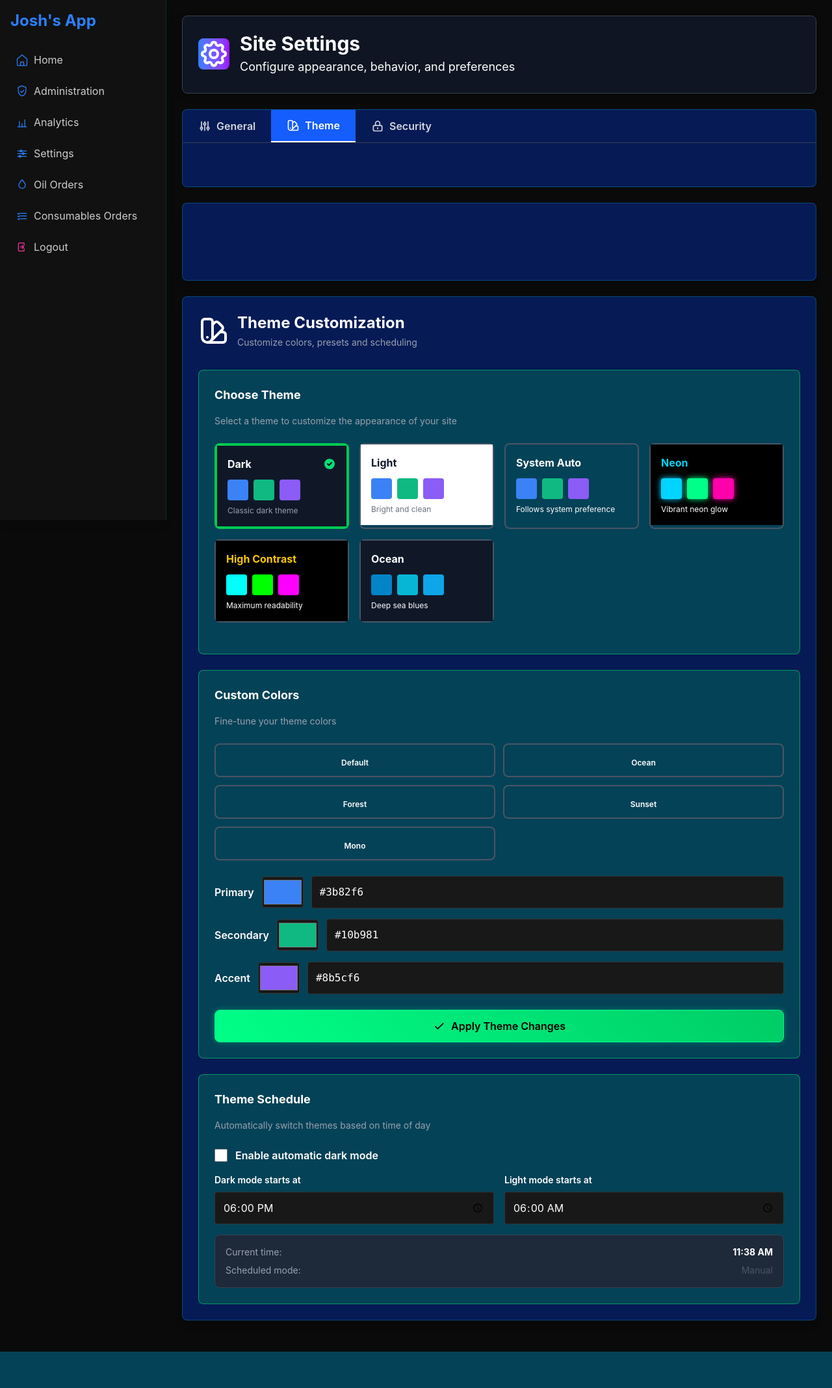
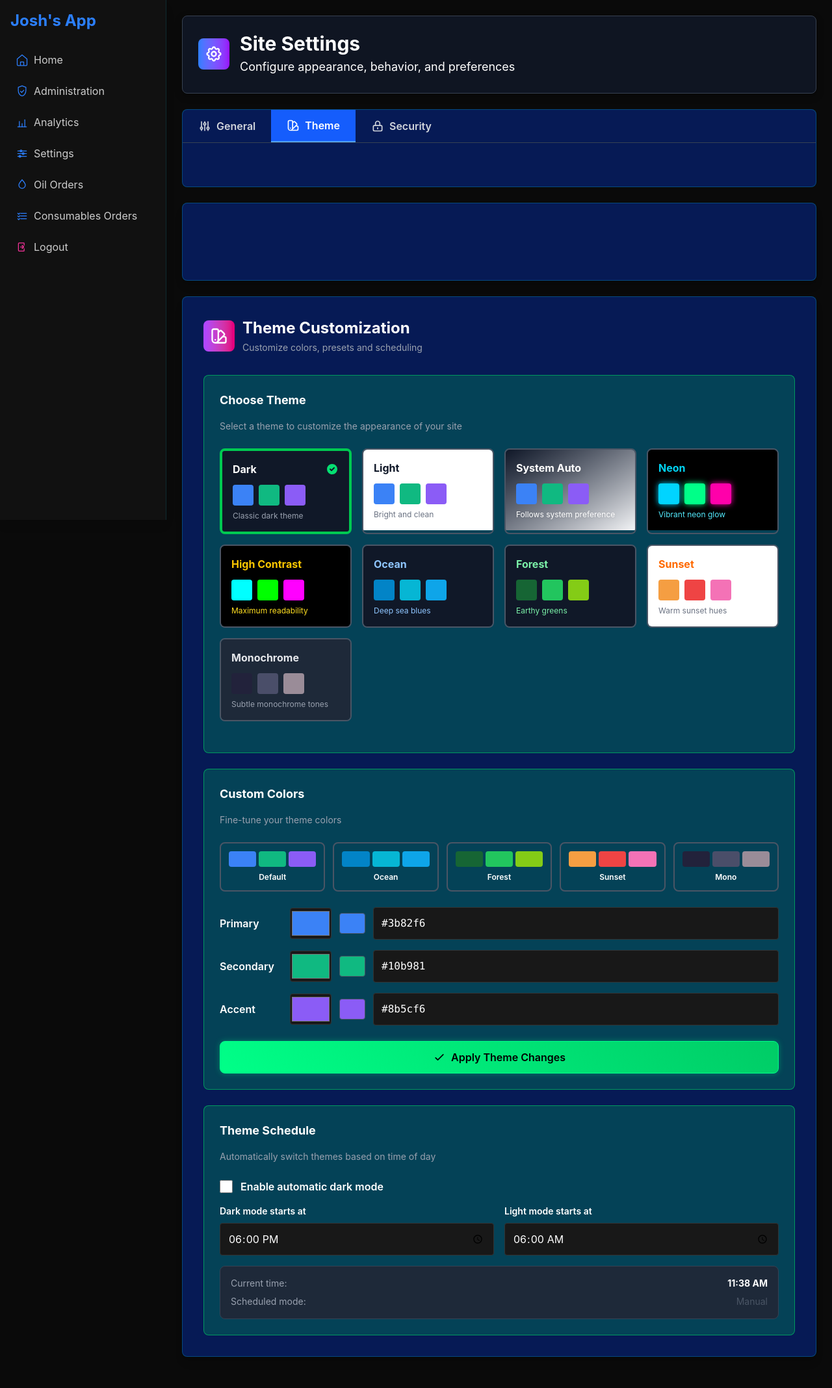
Before and after one commit to SmokeHound/joshburt.com.au, a PHP site: page /settings.html in a window 1280 px wide, after a click on "Theme". Shown: the whole page at 65% size. Before the commit the page ends 2080 px from the top, so only its background shows below. Run offline with PHP 8.4, Linux system fonts and the light colour scheme.

Commit message:
feat: add new themes (forest, sunset, mono) and update settings UI
- Introduced new themes: Forest, Sunset, and Monochrome with corresponding color palettes.
- Updated settings.html to include new theme options and color swatches.
- Enhanced color preview functionality with CSS variables for primary, secondary, and accent colors.
- Added utility classes for color swatches in shared-config.html.
- Implemented theme presets in shared-theme.html to support new themes.
- Created unit tests for settings preview to ensure correct CSS variable updates on input changes.

```diff
--- a/settings.html
+++ b/settings.html
@@ -331,6 +331,9 @@
                   <option value="neon">Neon</option>
                   <option value="high-contrast">High Contrast</option>
                   <option value="ocean">Ocean</option>
+                  <option value="forest">Forest</option>
+                  <option value="sunset">Sunset</option>
+                  <option value="mono">Monochrome</option>
                 </select>
 
                 <!-- Theme Cards Grid -->
@@ -347,9 +350,9 @@
                         </div>
                       </div>
                       <div class="flex gap-2 mb-2">
-                        <div class="w-8 h-8 rounded" style="background-color: #3b82f6;"></div>
-                        <div class="w-8 h-8 rounded" style="background-color: #10b981;"></div>
-                        <div class="w-8 h-8 rounded" style="background-color: #8b5cf6;"></div>
+                        <div class="w-8 h-8 rounded sw-3b82f6"></div>
+                        <div class="w-8 h-8 rounded sw-10b981"></div>
+                        <div class="w-8 h-8 rounded sw-8b5cf6"></div>
                       </div>
                       <p class="text-xs text-gray-400">Classic dark theme</p>
                     </div>
@@ -367,9 +370,9 @@
                         </div>
                       </div>
                       <div class="flex gap-2 mb-2">
-                        <div class="w-8 h-8 rounded" style="background-color: #3b82f6;"></div>
-                        <div class="w-8 h-8 rounded" style="background-color: #10b981;"></div>
-                        <div class="w-8 h-8 rounded" style="background-color: #8b5cf6;"></div>
+                        <div class="w-8 h-8 rounded sw-3b82f6"></div>
+                        <div class="w-8 h-8 rounded sw-10b981"></div>
+                        <div class="w-8 h-8 rounded sw-8b5cf6"></div>
                       </div>
                       <p class="text-xs text-gray-500">Bright and clean</p>
                     </div>
@@ -387,9 +390,9 @@
                         </div>
                       </div>
                       <div class="flex gap-2 mb-2">
-                        <div class="w-8 h-8 rounded" style="background-color: #3b82f6;"></div>
-                        <div class="w-8 h-8 rounded" style="background-color: #10b981;"></div>
-                        <div class="w-8 h-8 rounded" style="background-color: #8b5cf6;"></div>
+                        <div class="w-8 h-8 rounded sw-3b82f6"></div>
+                        <div class="w-8 h-8 rounded sw-10b981"></div>
+                        <div class="w-8 h-8 rounded sw-8b5cf6"></div>
                       </div>
                       <p class="text-xs text-white drop-shadow">Follows system preference</p>
                     </div>
@@ -407,9 +410,9 @@
                         </div>
                       </div>
                       <div class="flex gap-2 mb-2">
-                        <div class="w-8 h-8 rounded" style="background-color: #00d4ff; box-shadow: 0 0 10px #00d4ff;"></div>
-                        <div class="w-8 h-8 rounded" style="background-color: #00ff88; box-shadow: 0 0 10px #00ff88;"></div>
-                        <div class="w-8 h-8 rounded" style="background-color: #ff00aa; box-shadow: 0 0 10px #ff00aa;"></div>
+                        <div class="w-8 h-8 rounded sw-00d4ff"></div>
+                        <div class="w-8 h-8 rounded sw-00ff88"></div>
+                        <div class="w-8 h-8 rounded sw-ff00aa"></div>
                       </div>
                       <p class="text-xs text-cyan-300">Vibrant neon glow</p>
                     </div>
@@ -427,9 +430,9 @@
                         </div>
                       </div>
                       <div class="flex gap-2 mb-2">
-                        <div class="w-8 h-8 rounded" style="background-color: #00ffff;"></div>
-                        <div class="w-8 h-8 rounded" style="background-color: #00ff00;"></div>
-                        <div class="w-8 h-8 rounded" style="background-color: #ff00ff;"></div>
+                        <div class="w-8 h-8 rounded sw-00ffff"></div>
+                        <div class="w-8 h-8 rounded sw-00ff00"></div>
+                        <div class="w-8 h-8 rounded sw-ff00ff"></div>
                       </div>
                       <p class="text-xs text-yellow-300">Maximum readability</p>
                     </div>
@@ -447,11 +450,71 @@
                         </div>
                       </div>
                       <div class="flex gap-2 mb-2">
-                        <div class="w-8 h-8 rounded" style="background-color: #0284c7;"></div>
-                        <div class="w-8 h-8 rounded" style="background-color: #06b6d4;"></div>
-                        <div class="w-8 h-8 rounded" style="background-color: #0ea5e9;"></div>
+                        <div class="w-8 h-8 rounded sw-0284c7"></div>
+                        <div class="w-8 h-8 rounded sw-06b6d4"></div>
+                        <div class="w-8 h-8 rounded sw-0ea5e9"></div>
                       </div>
                       <p class="text-xs text-blue-300">Deep sea blues</p>
+                    </div>
+                  </div>
+
+                  <!-- Forest Theme -->
+                  <div class="theme-card relative cursor-pointer rounded-lg border-2 border-gray-600 hover:border-green-500 transition-all overflow-hidden group" data-theme="forest">
+                    <div class="p-4 bg-gray-900">
+                      <div class="flex items-center justify-between mb-3">
+                        <h4 class="font-bold text-green-300">Forest</h4>
+                        <div class="theme-active-indicator hidden">
+                          <svg class="w-5 h-5 text-green-400" fill="currentColor" viewBox="0 0 20 20">
+                            <path fill-rule="evenodd" d="M10 18a8 8 0 100-16 8 8 0 000 16zm3.707-9.293a1 1 0 00-1.414-1.414L9 10.586 7.707 9.293a1 1 0 00-1.414 1.414l2 2a1 1 0 001.414 0l4-4z" clip-rule="evenodd"/>
+                          </svg>
+                        </div>
+                      </div>
+                      <div class="flex gap-2 mb-2">
+                        <div class="w-8 h-8 rounded sw-166534"></div>
+                        <div class="w-8 h-8 rounded sw-22c55e"></div>
+                        <div class="w-8 h-8 rounded sw-84cc16"></div>
+                      </div>
+                      <p class="text-xs text-green-300">Earthy greens</p>
+                    </div>
+                  </div>
+
+                  <!-- Sunset Theme -->
+                  <div class="theme-card relative cursor-pointer rounded-lg border-2 border-gray-600 hover:border-orange-400 transition-all overflow-hidden group" data-theme="sunset">
+                    <div class="p-4 bg-white">
+                      <div class="flex items-center justify-between mb-3">
+                        <h4 class="font-bold text-orange-500">Sunset</h4>
+                        <div class="theme-active-indicator hidden">
+                          <svg class="w-5 h-5 text-green-400" fill="currentColor" viewBox="0 0 20 20">
+                            <path fill-rule="evenodd" d="M10 18a8 8 0 100-16 8 8 0 000 16zm3.707-9.293a1 1 0 00-1.414-1.414L9 10.586 7.707 9.293a1 1 0 00-1.414 1.414l2 2a1 1 0 001.414 0l4-4z" clip-rule="evenodd"/>
+                          </svg>
+                        </div>
+                      </div>
+                      <div class="flex gap-2 mb-2">
+                        <div class="w-8 h-8 rounded sw-f59e42"></div>
+                        <div class="w-8 h-8 rounded sw-ef4444"></div>
+                        <div class="w-8 h-8 rounded sw-f472b6"></div>
+                      </div>
+                      <p class="text-xs text-gray-500">Warm sunset hues</p>
+                    </div>
+                  </div>
+
+                  <!-- Monochrome Theme -->
+                  <div class="theme-card relative cursor-pointer rounded-lg border-2 border-gray-600 hover:border-gray-400 transition-all overflow-hidden group" data-theme="mono">
+                    <div class="p-4 bg-gray-800">
+                      <div class="flex items-center justify-between mb-3">
+                        <h4 class="font-bold text-gray-200">Monochrome</h4>
+                        <div class="theme-active-indicator hidden">
+                          <svg class="w-5 h-5 text-green-400" fill="currentColor" viewBox="0 0 20 20">
+                            <path fill-rule="evenodd" d="M10 18a8 8 0 100-16 8 8 0 000 16zm3.707-9.293a1 1 0 00-1.414-1.414L9 10.586 7.707 9.293a1 1 0 00-1.414 1.414l2 2a1 1 0 001.414 0l4-4z" clip-rule="evenodd"/>
+                          </svg>
+                        </div>
+                      </div>
+                      <div class="flex gap-2 mb-2">
+                        <div class="w-8 h-8 rounded sw-22223b"></div>
+                        <div class="w-8 h-8 rounded sw-4a4e69"></div>
+                        <div class="w-8 h-8 rounded sw-9a8c98"></div>
+                      </div>
+                      <p class="text-xs text-gray-400">Subtle monochrome tones</p>
                     </div>
                   </div>
                 </div>
@@ -476,41 +539,41 @@
                 <div class="grid grid-cols-2 sm:grid-cols-3 lg:grid-cols-5 gap-3 mb-6">
                   <button type="button" class="color-preset-btn p-3 rounded-lg border-2 border-gray-600 hover:border-blue-500 transition-all" data-preset="default">
                     <div class="flex gap-1 mb-2">
-                      <div class="w-full h-6 rounded" style="background-color: #3b82f6;"></div>
-                      <div class="w-full h-6 rounded" style="background-color: #10b981;"></div>
-                      <div class="w-full h-6 rounded" style="background-color: #8b5cf6;"></div>
+                      <div class="w-full h-6 rounded sw-3b82f6"></div>
+                      <div class="w-full h-6 rounded sw-10b981"></div>
+                      <div class="w-full h-6 rounded sw-8b5cf6"></div>
                     </div>
                     <p class="text-xs font-semibold">Default</p>
                   </button>
                   <button type="button" class="color-preset-btn p-3 rounded-lg border-2 border-gray-600 hover:border-blue-500 transition-all" data-preset="ocean">
                     <div class="flex gap-1 mb-2">
-                      <div class="w-full h-6 rounded" style="background-color: #0284c7;"></div>
-                      <div class="w-full h-6 rounded" style="background-color: #06b6d4;"></div>
-                      <div class="w-full h-6 rounded" style="background-color: #0ea5e9;"></div>
+                      <div class="w-full h-6 rounded sw-0284c7"></div>
+                      <div class="w-full h-6 rounded sw-06b6d4"></div>
+                      <div class="w-full h-6 rounded sw-0ea5e9"></div>
                     </div>
                     <p class="text-xs font-semibold">Ocean</p>
                   </button>
                   <button type="button" class="color-preset-btn p-3 rounded-lg border-2 border-gray-600 hover:border-blue-500 transition-all" data-preset="forest">
                     <div class="flex gap-1 mb-2">
-                      <div class="w-full h-6 rounded" style="background-color: #166534;"></div>
-                      <div class="w-full h-6 rounded" style="background-color: #22c55e;"></div>
-                      <div class="w-full h-6 rounded" style="background-color: #84cc16;"></div>
+                      <div class="w-full h-6 rounded sw-166534"></div>
+                      <div class="w-full h-6 rounded sw-22c55e"></div>
+                      <div class="w-full h-6 rounded sw-84cc16"></div>
                     </div>
                     <p class="text-xs font-semibold">Forest</p>
                   </button>
                   <button type="button" class="color-preset-btn p-3 rounded-lg border-2 border-gray-600 hover:border-blue-500 transition-all" data-preset="sunset">
                     <div class="flex gap-1 mb-2">
-                      <div class="w-full h-6 rounded" style="background-color: #f59e42;"></div>
-                      <div class="w-full h-6 rounded" style="background-color: #ef4444;"></div>
-                      <div class="w-full h-6 rounded" style="background-color: #f472b6;"></div>
+                      <div class="w-full h-6 rounded sw-f59e42"></div>
+                      <div class="w-full h-6 rounded sw-ef4444"></div>
+                      <div class="w-full h-6 rounded sw-f472b6"></div>
                     </div>
                     <p class="text-xs font-semibold">Sunset</p>
                   </button>
                   <button type="button" class="color-preset-btn p-3 rounded-lg border-2 border-gray-600 hover:border-blue-500 transition-all" data-preset="mono">
                     <div class="flex gap-1 mb-2">
-                      <div class="w-full h-6 rounded" style="background-color: #22223b;"></div>
-                      <div class="w-full h-6 rounded" style="background-color: #4a4e69;"></div>
-                      <div class="w-full h-6 rounded" style="background-color: #9a8c98;"></div>
+                      <div class="w-full h-6 rounded sw-22223b"></div>
+                      <div class="w-full h-6 rounded sw-4a4e69"></div>
+                      <div class="w-full h-6 rounded sw-9a8c98"></div>
                     </div>
                     <p class="text-xs font-semibold">Mono</p>
                   </button>
@@ -521,16 +584,19 @@
                   <div class="flex items-center gap-3">
                     <label for="primaryColor" class="w-24 font-semibold">Primary</label>
                     <input id="primaryColor" type="color" class="w-16 h-12 rounded cursor-pointer" value="#3b82f6" />
+                    <div aria-hidden="true" title="Primary preview" class="w-10 h-8 rounded preview-box-primary border border-gray-600"></div>
                     <input id="primaryColorText" class="flex-1 p-3 rounded bg-gray-100 dark:bg-gray-700 font-mono" value="#3b82f6" title="Primary color hex" placeholder="#3b82f6" />
                   </div>
                   <div class="flex items-center gap-3">
                     <label for="secondaryColor" class="w-24 font-semibold">Secondary</label>
                     <input id="secondaryColor" type="color" class="w-16 h-12 rounded cursor-pointer" value="#10b981" />
+                    <div aria-hidden="true" title="Secondary preview" class="w-10 h-8 rounded preview-box-secondary border border-gray-600"></div>
                     <input id="secondaryColorText" class="flex-1 p-3 rounded bg-gray-100 dark:bg-gray-700 font-mono" value="#10b981" title="Secondary color hex" placeholder="#10b981" />
                   </div>
                   <div class="flex items-center gap-3">
                     <label for="accentColor" class="w-24 font-semibold">Accent</label>
                     <input id="accentColor" type="color" class="w-16 h-12 rounded cursor-pointer" value="#8b5cf6" />
+                    <div aria-hidden="true" title="Accent preview" class="w-10 h-8 rounded preview-box-accent border border-gray-600"></div>
                     <input id="accentColorText" class="flex-1 p-3 rounded bg-gray-100 dark:bg-gray-700 font-mono" value="#8b5cf6" title="Accent color hex" placeholder="#8b5cf6" />
                   </div>
                 </div>
@@ -975,14 +1041,20 @@
       });
 
       // Color pickers and text inputs sync
-      colorInputs.forEach((inputId, index) => {
+        colorInputs.forEach((inputId, index) => {
         const colorInput = document.getElementById(inputId);
         const textInput = document.getElementById(colorTexts[index]);
-        const preview = document.getElementById(previews[index]);
+        const varName = ['--preview-primary','--preview-secondary','--preview-accent'][index];
+
+        // initialize from existing inputs
+        if (colorInput && colorInput.value) {
+          document.documentElement.style.setProperty(varName, colorInput.value);
+        }
 
         colorInput.addEventListener('change', (e) => {
           textInput.value = e.target.value;
-          if (preview) preview.style.backgroundColor = e.target.value;
+          // set CSS variable on :root for live preview styling
+          document.documentElement.style.setProperty(varName, e.target.value);
           presetSelect.value = '';
           // Reset preset button styling
           colorPresetButtons.forEach(b => {
@@ -994,7 +1066,7 @@
         textInput.addEventListener('change', (e) => {
           if (/^#[0-9A-F]{6}$/i.test(e.target.value)) {
             colorInput.value = e.target.value;
-            if (preview) preview.style.backgroundColor = e.target.value;
+            document.documentElement.style.setProperty(varName, e.target.value);
             presetSelect.value = '';
             // Reset preset button styling
             colorPresetButtons.forEach(b => {
@@ -1216,6 +1288,29 @@
       initThemeSchedule();
       initSecuritySettings();
       loadSettings();
+      // Initialize preview boxes from ThemeManager if available
+      try {
+        if (window.Theme && typeof window.Theme.getActiveTheme === 'function') {
+          const active = window.Theme.getActiveTheme();
+          if (active && active.colors) {
+            document.documentElement.style.setProperty('--preview-primary', active.colors.primary);
+            document.documentElement.style.setProperty('--preview-secondary', active.colors.secondary);
+            document.documentElement.style.setProperty('--preview-accent', active.colors.accent);
+          }
+        }
+      } catch (e) {}
+      // Update previews when site settings change
+      window.addEventListener('siteSettingsUpdated', (evt) => {
+        try {
+          const detail = (evt && evt.detail) || (window.Theme ? window.Theme.getActiveTheme().colors : null);
+          if (detail) {
+            const c = detail.colors || detail;
+            if (c.primary) document.documentElement.style.setProperty('--preview-primary', c.primary);
+            if (c.secondary) document.documentElement.style.setProperty('--preview-secondary', c.secondary);
+            if (c.accent) document.documentElement.style.setProperty('--preview-accent', c.accent);
+          }
+        } catch (e) {}
+      });
       // Character counters
       const titleEl = document.getElementById('site-title');
       const descEl = document.getElementById('site-description');
--- a/shared-config.html
+++ b/shared-config.html
@@ -316,6 +316,54 @@
     .dark .description, .dark .text-description {
         color: #9ca3af; /* gray-400 */
     }
+
+    /* Theme swatch utilities (used by settings UI) */
+    .sw-3b82f6 { background-color: #3b82f6; }
+    .sw-10b981 { background-color: #10b981; }
+    .sw-8b5cf6 { background-color: #8b5cf6; }
+    .sw-00d4ff { background-color: #00d4ff; box-shadow: 0 0 10px #00d4ff; }
+    .sw-00ff88 { background-color: #00ff88; box-shadow: 0 0 10px #00ff88; }
+    .sw-ff00aa { background-color: #ff00aa; box-shadow: 0 0 10px #ff00aa; }
+    .sw-00ffff { background-color: #00ffff; }
+    .sw-00ff00 { background-color: #00ff00; }
+    .sw-ff00ff { background-color: #ff00ff; }
+    .sw-0284c7 { background-color: #0284c7; }
+    .sw-06b6d4 { background-color: #06b6d4; }
+    .sw-0ea5e9 { background-color: #0ea5e9; }
+    .sw-166534 { background-color: #166534; }
+    .sw-22c55e { background-color: #22c55e; }
+    .sw-84cc16 { background-color: #84cc16; }
+    .sw-f59e42 { background-color: #f59e42; }
+    .sw-ef4444 { background-color: #ef4444; }
+    .sw-f472b6 { background-color: #f472b6; }
+    .sw-22223b { background-color: #22223b; }
+    .sw-4a4e69 { background-color: #4a4e69; }
+    .sw-9a8c98 { background-color: #9a8c98; }
+    /* Preview variables for the settings preview boxes */
+    :root {
+        --preview-primary: #3b82f6;
+        --preview-secondary: #10b981;
+        --preview-accent: #8b5cf6;
+    }
+    .preview-box-primary { background-color: var(--preview-primary); }
+    .preview-box-secondary { background-color: var(--preview-secondary); }
+    .preview-box-accent { background-color: var(--preview-accent); }
+    /* Preview box visual polish */
+    .preview-box-primary, .preview-box-secondary, .preview-box-accent {
+        transition: background-color 240ms ease, box-shadow 240ms ease;
+    }
+    .preview-box-primary:focus, .preview-box-secondary:focus, .preview-box-accent:focus {
+        outline: 2px solid rgba(59,130,246,0.6);
+        outline-offset: 2px;
+    }
+    @keyframes preview-pulse {
+        0% { box-shadow: 0 0 0 0 rgba(59,130,246,0.0); }
+        50% { box-shadow: 0 0 10px 4px rgba(59,130,246,0.08); }
+        100% { box-shadow: 0 0 0 0 rgba(59,130,246,0.0); }
+    }
+    .preview-pulse {
+        animation: preview-pulse 800ms ease-in-out;
+    }
 </style>
 <script>
     // Accessibility: inject Skip to main content link and ensure main has an id
--- a/shared-theme.html
+++ b/shared-theme.html
@@ -44,6 +44,32 @@
         primary: '#0284c7',
         secondary: '#06b6d4',
         accent: '#0ea5e9'
+      }
+    }
+    ,
+    // Additional presets added to match theme selection UI
+    forest: {
+      mode: 'dark',
+      colors: {
+        primary: '#166534',
+        secondary: '#22c55e',
+        accent: '#84cc16'
+      }
+    },
+    sunset: {
+      mode: 'light',
+      colors: {
+        primary: '#f59e42',
+        secondary: '#ef4444',
+        accent: '#f472b6'
+      }
+    },
+    mono: {
+      mode: 'dark',
+      colors: {
+        primary: '#22223b',
+        secondary: '#4a4e69',
+        accent: '#9a8c98'
       }
     }
   };
```
Also changed, not shown: tests/unit/settings-preview.test.js (added, +84 -0 lines), assets/css/styles.css, database.sqlite, 1 other file.
